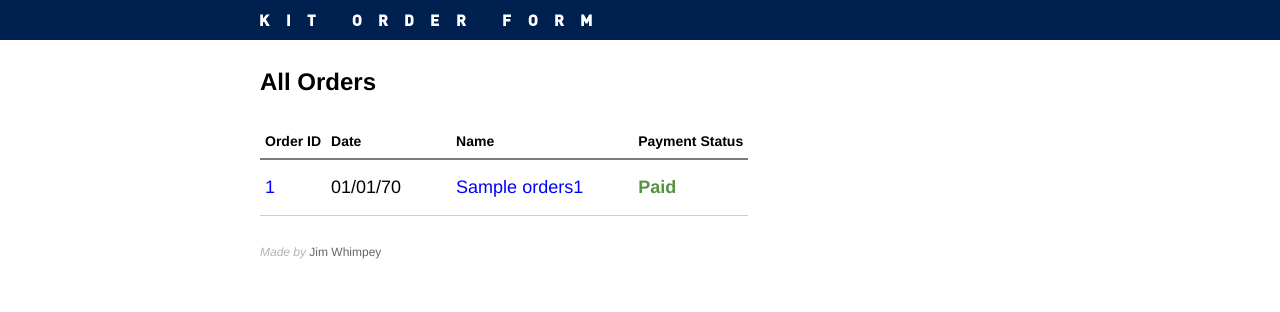
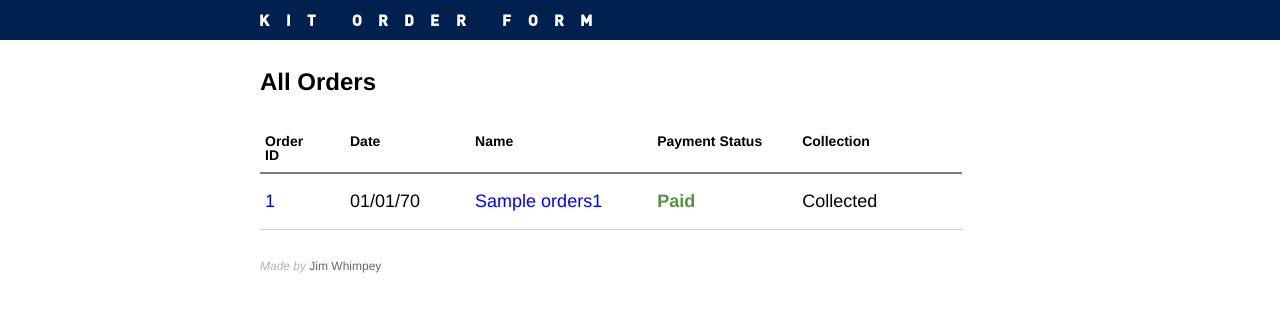
Before and after one commit to jimwhimpey/UQCC-Shop, a PHP site: page /php/admin/orders.php?paid=1 in a window 1280 px wide. Shown: the part 150-462 px from the top of the page. Run offline with PHP 8.4, Linux system fonts and the light colour scheme; tables that the repository leaves empty or names only in its code hold one stand-in row (values such as "Sample post"); data that the repository does not hold is empty.

Commit message:
Added thing for marking orders as collected

```diff
--- a/admin/orders.php
+++ b/admin/orders.php
@@ -13,9 +13,14 @@
 		$DB->Execute("UPDATE " . $table . " SET paid = 'false' WHERE id = '" . $_GET['unpaid'] . "'");
 	}
 
+	// Changed collected status
+	if ($_GET['collect'] != "") {
+		$DB->Execute("UPDATE " . $table . " SET collected = 'true' WHERE id = '" . $_GET['collect'] . "'");
+	}
+
 	// Get this order's record
 	$DB->SetFetchMode(ADODB_FETCH_ASSOC);
-	$orders = $DB->GetAll("SELECT * FROM orders1") or die($DB->ErrorMsg());
+	$orders = $DB->GetAll("SELECT * FROM orders1 ORDER BY collected") or die($DB->ErrorMsg());
 
 	// I get a warning otherwise
 	date_default_timezone_set("Australia/Brisbane");
@@ -43,24 +48,34 @@
 
 			<table border="0" cellspacing="5" cellpadding="5">
 				<tr>
-					<th>Order ID</th>
-					<th>Date</th>
-					<th>Name</th>
-					<th>Payment Status</th>
+					<th class='orderid'>Order ID</th>
+					<th class='orderdate'>Date</th>
+					<th class='ordername'>Name</th>
+					<th class='orderpayment'>Payment Status</th>
+					<th class='ordercollection'>Collection</th>
 				</tr>
 
 				<?php
 
 					// Loop through the order spitting out rows
 					foreach ($orders as $order) {
-						echo "<tr>";
-							echo "<td><a href='receipt.php?order=" . $order['id'] . "'>" . $order['id'] . "</a></td>";
-							echo "<td>" . date("d/m/y", $order['date']) . "</td>";
-							echo "<td><a href='mailto:" . $order['email'] . "'>" . $order['name'] . "</a></td>";
+						if ($order['collected'] == NULL) {
+							echo "<tr>";
+						} else {
+							echo "<tr class='collected'>";
+						}
+							echo "<td class='orderid'><a href='receipt.php?order=" . $order['id'] . "'>" . $order['id'] . "</a></td>";
+							echo "<td class='orderdate'>" . date("d/m/y", $order['date']) . "</td>";
+							echo "<td class='ordername'><a href='mailto:" . $order['email'] . "'>" . $order['name'] . "</a></td>";
 							if ($order['paid'] == "false") {
-								echo "<td class='unpaid'><a href='./orders.php?paid=" . $order['id'] . "'>Unpaid</a></td>";
+								echo "<td class='orderpayment unpaid'><a href='./orders.php?paid=" . $order['id'] . "'>Unpaid</a></td>";
 							} else {
-								echo "<td class='paid'><a href='./orders.php?unpaid=" . $order['id'] . "'>Paid</a></td>";
+								echo "<td class='orderpayment paid'><a href='./orders.php?unpaid=" . $order['id'] . "'>Paid</a></td>";
+							}
+							if ($order['collected'] == NULL) {
+								echo "<td class='ordercollection collect'><a href='./orders.php?collect=" . $order['id'] . "'>Mark as Collected</a></td>";
+							} else {
+								echo "<td class='ordercollection collected'>Collected</td>";
 							}
 						echo "</tr>";
 					}
--- a/styles/style.css
+++ b/styles/style.css
@@ -371,6 +371,10 @@
 				line-height: 1.4em;
 				}
 
+				.orders .orderid { width: 50px; padding-right: 30px; }
+				.orders .orderpayment { width: 110px; padding-right: 30px; }
+				.orders .ordercollection { width: 160px; padding-right: 0; }
+
 				.receipt #order-items .item span {
 					display: block;
 					color: #999;
```
